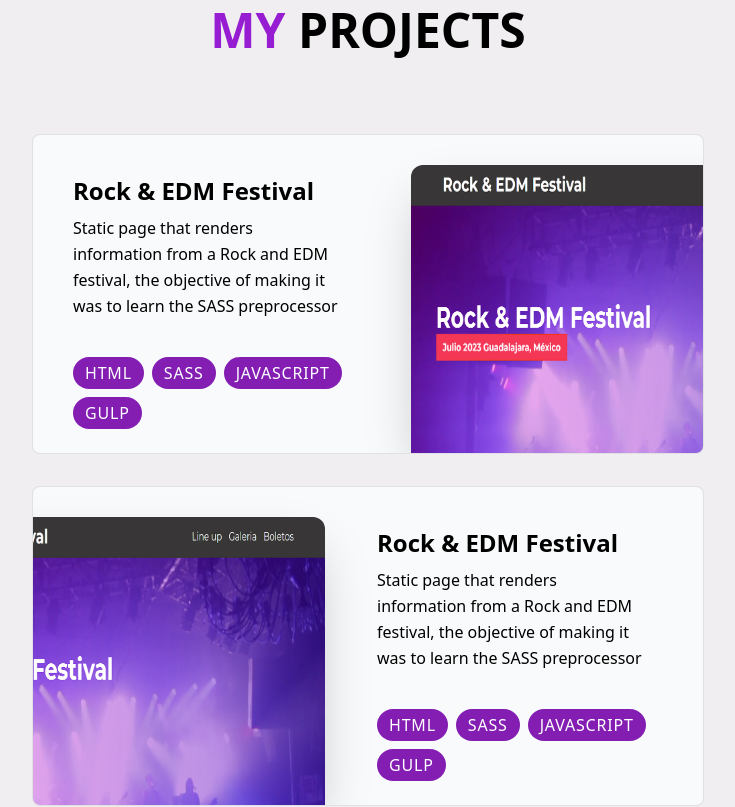
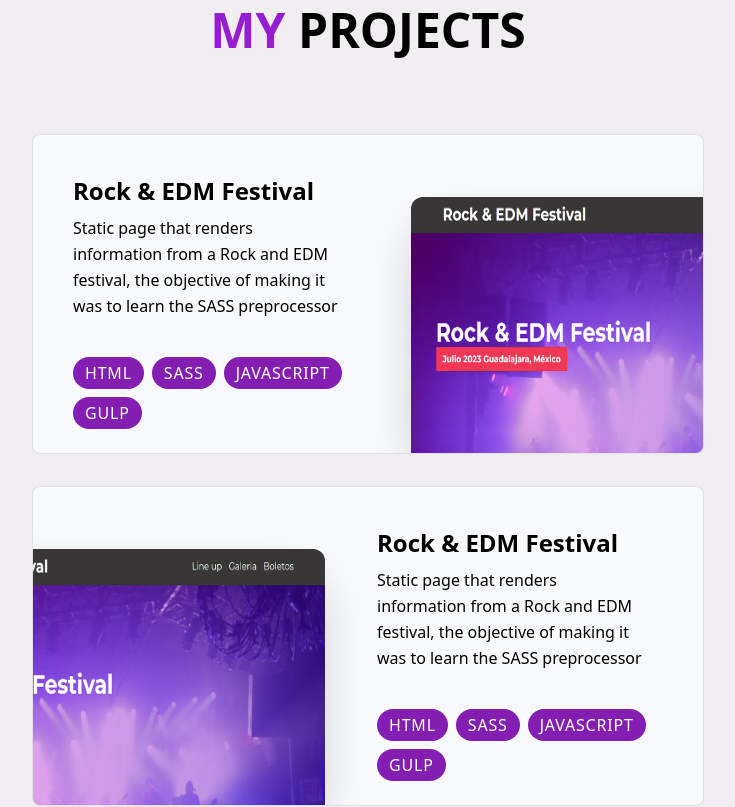
Before and after one commit to RSuarezLastra/Portfolio, a React (Vite) app: page / in a window 1280 px wide. Shown: the part 1500-2307 px from the top of the page, without its empty margins (272-1007 px from the left). Built offline with nearby package versions, Linux system fonts and the light colour scheme.

Commit message:
scroll animation projects

```diff
--- a/src/components/Projects/Card_project.jsx
+++ b/src/components/Projects/Card_project.jsx
@@ -1,9 +1,23 @@
+import { useScroll, useTransform, motion } from "framer-motion";
+import { useRef } from "react";
 
 
 const Card_project = ({ title, description, tags, imgUrl }) => {
+    const ref = useRef(null)
+    const { scrollYProgress } = useScroll({
+        target: ref,
+        offset: ['0 1', '1.33 1']
+    })
+    const scaleProgres = useTransform(scrollYProgress, [0, 1], [0.8, 1])
+    const opacityProgres = useTransform(scrollYProgress, [0, 1], [0.6, 1])
     return (
-
-        <section className="bg-gray-50  dark:bg-neutral-800  max-w-[42rem] border border-black/10 overflow-hidden rounded-lg sm:pr-8 relative h-[20rem] mb-4 sm:mb-8 group group-even:pl-8">
+        <motion.section
+            ref={ref}
+            style={{
+                scale: scaleProgres,
+                opacity: opacityProgres
+            }}
+            className="bg-gray-50  dark:bg-neutral-800  max-w-[42rem] border border-black/10 overflow-hidden rounded-lg sm:pr-8 relative h-[20rem] mb-4 sm:mb-8 group group-even:pl-8 ">
             <div className="pt-4 pb-3 sm:pb-6 px-5 sm:pl-10 sm:pr-2 sm:pt-10 sm:max-w-[50%] flex flex-col h-full group-even:ml-[19rem] ">
                 <h3 className="text-2xl font-semibold dark:text-slate-100">{title}</h3>
                 <p className="mt-2 leading-relaxed dark:text-slate-100">{description}</p>
@@ -13,8 +27,11 @@ const Card_project = ({ title, description, tags, imgUrl }) => {
                     ))}
                 </ul>
             </div>
-            <img src={imgUrl} alt={title} className="absolute bottom-0 -right-40 w-[28.25rem] rounded-t-xl shadow-2xl group-even:right-[initial] group-even:-left-40  h-72" />
-        </section>
+            <img
+                src={imgUrl}
+                alt={title}
+                className="absolute bottom-0 -right-40 w-[28.25rem] rounded-t-xl shadow-2xl group-even:right-[initial] group-even:-left-40  h-64 " />
+        </motion.section>
 
     );
 };
```
